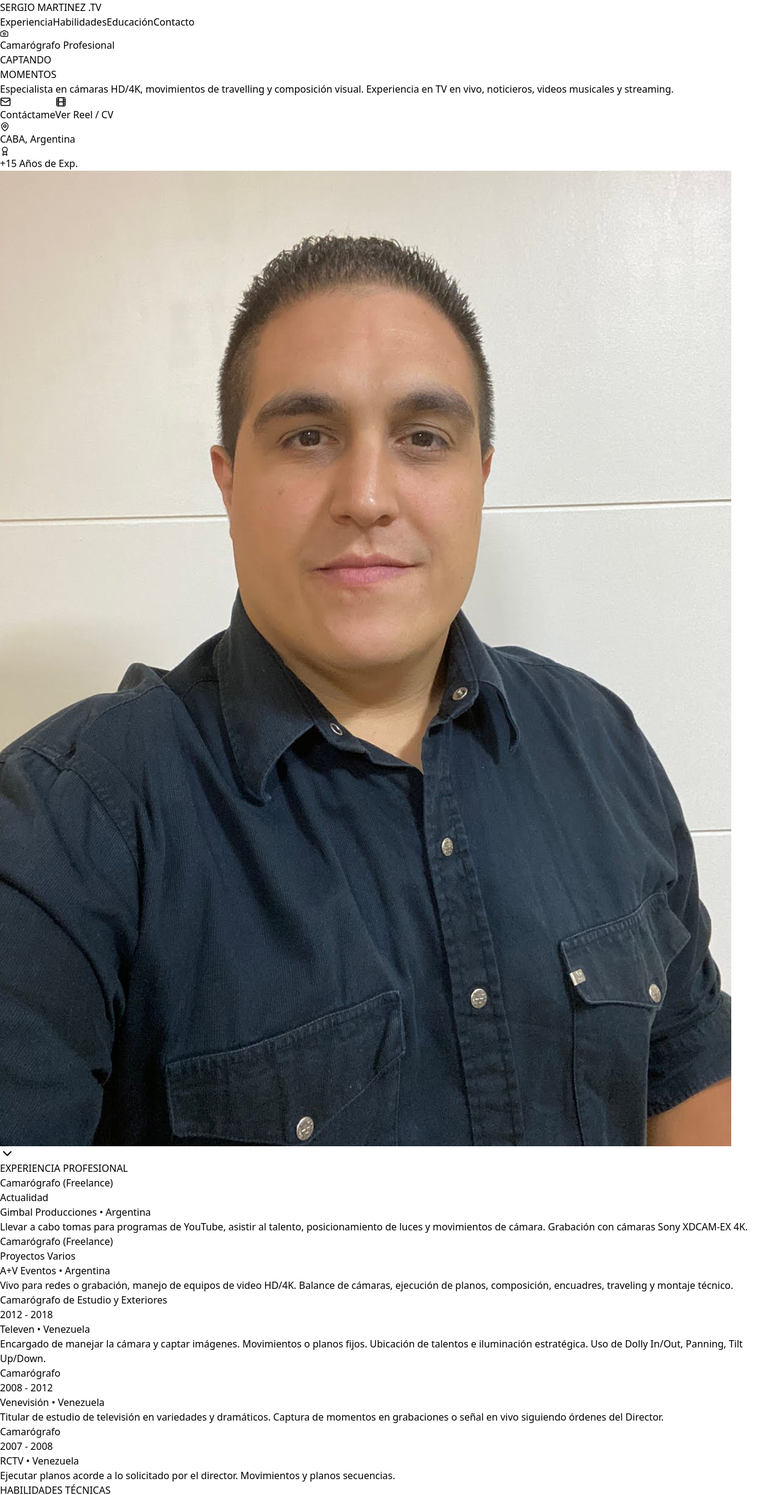
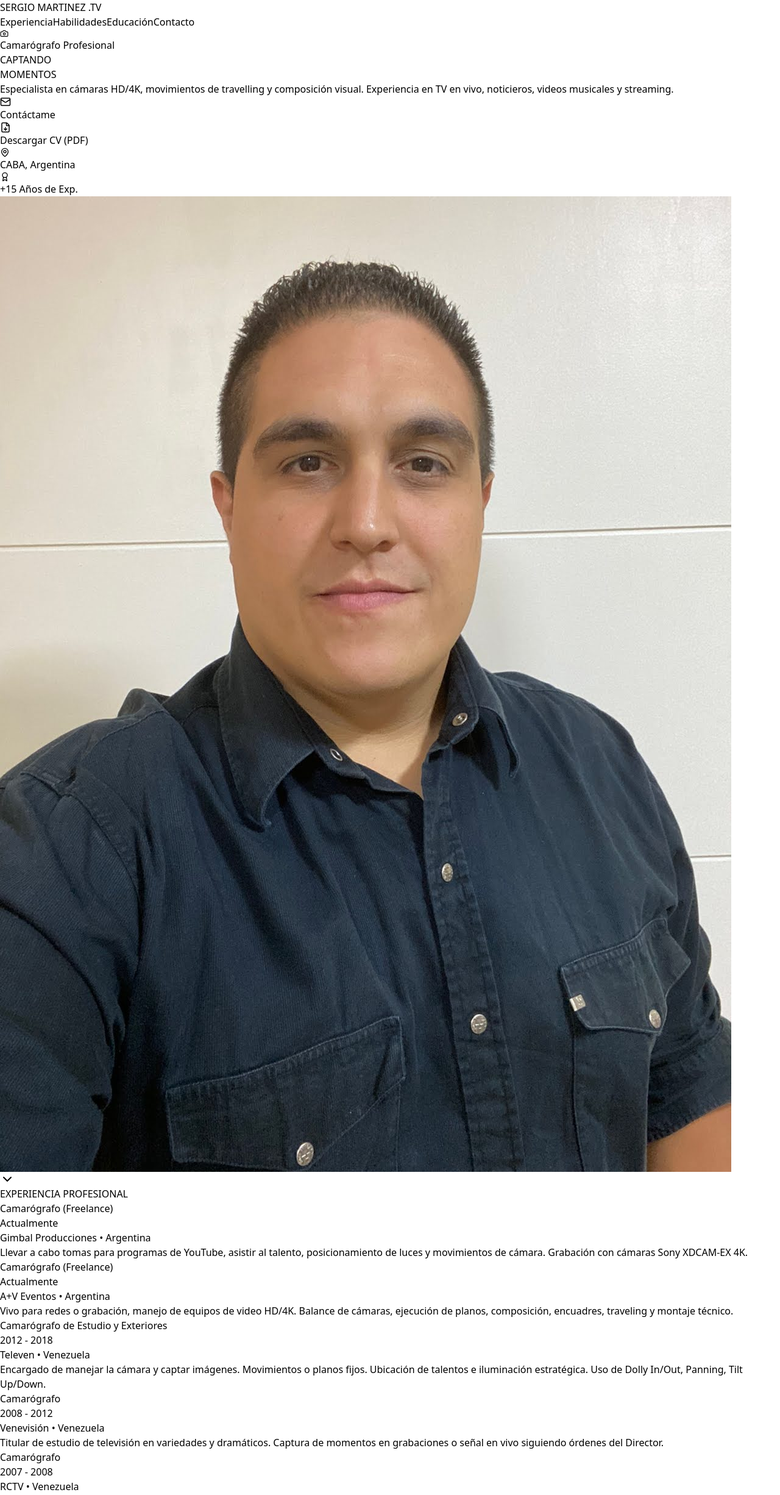
Before and after one commit to mdoguinz27/sergio-portfolio, a React (Vite) app: page / in a window 1280 px wide. Shown: the top 2452 px of the page at 61% size. Built offline with nearby package versions, Linux system fonts and the light colour scheme.

Commit message:
Change CV button to PDF download

```diff
--- a/src/App.jsx
+++ b/src/App.jsx
@@ -1,5 +1,5 @@
 import React, { useState, useEffect } from 'react';
-import { Camera, Film, Video, Mail, Phone, Linkedin, MapPin, ChevronDown, Play, Pause, Award, Clapperboard, MonitorPlay } from 'lucide-react';
+import { Camera, Film, Video, Mail, Phone, Linkedin, MapPin, ChevronDown, Play, Pause, Award, Clapperboard, MonitorPlay, FileDown } from 'lucide-react';
 
 const App = () => {
   const [activeSection, setActiveSection] = useState('home');
@@ -78,12 +78,13 @@ const App = () => {
               >
                 <Mail size={18} /> Contáctame
               </button>
-              <button
-                onClick={() => scrollTo('experiencia')}
+              <a
+                href="/cv-sergio-martinez.pdf"
+                download
                 className="px-8 py-3 bg-transparent border border-slate-700 hover:border-slate-500 text-slate-300 font-bold rounded-full transition-all flex items-center gap-2"
               >
-                <Film size={18} /> Ver Reel / CV
-              </button>
+                <FileDown size={18} /> Descargar CV (PDF)
+              </a>
             </div>
 
             <div className="flex items-center gap-6 pt-8 text-slate-500">
@@ -129,14 +130,14 @@ const App = () => {
               role="Camarógrafo (Freelance)"
               company="Gimbal Producciones"
               location="Argentina"
-              period="Actualidad"
+              period="Actualmente"
               description="Llevar a cabo tomas para programas de YouTube, asistir al talento, posicionamiento de luces y movimientos de cámara. Grabación con cámaras Sony XDCAM-EX 4K."
             />
             <TimelineItem
               role="Camarógrafo (Freelance)"
               company="A+V Eventos"
               location="Argentina"
-              period="Proyectos Varios"
+              period="Actualmente"
               description="Vivo para redes o grabación, manejo de equipos de video HD/4K. Balance de cámaras, ejecución de planos, composición, encuadres, traveling y montaje técnico."
             />
             <TimelineItem
```
